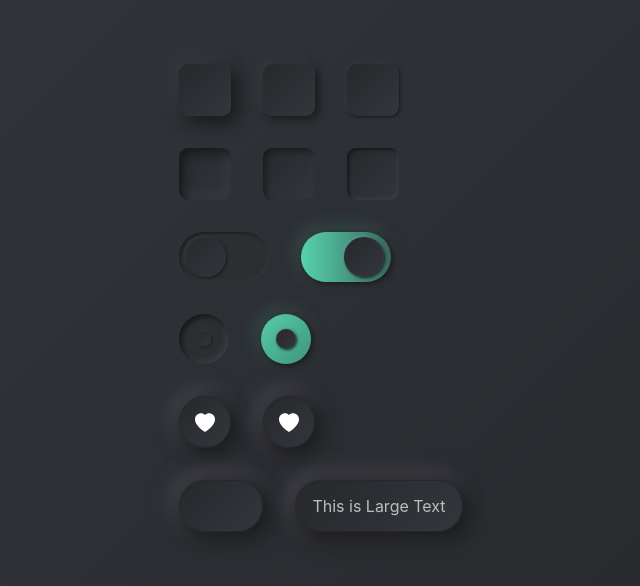
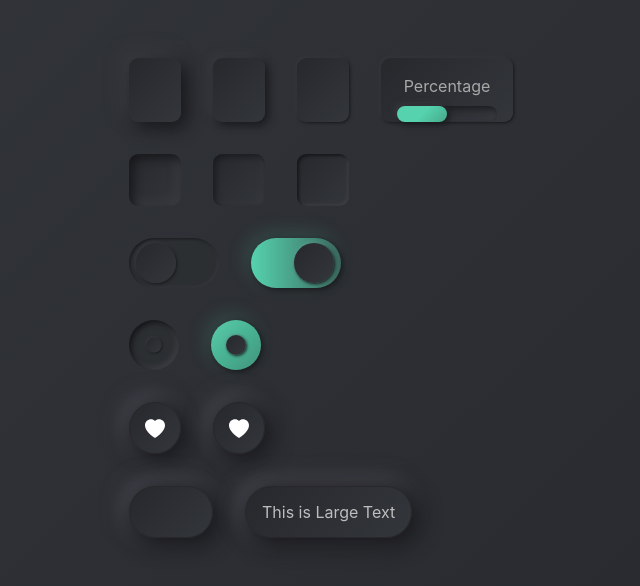
Before and after one commit to LucasVand/Weather-App, a React (Vite) app: page / in a window 1280 px wide. Shown: the part 102-688 px from the top of the page, without its empty margins (319-959 px from the left). Built offline with nearby package versions, Linux system fonts and the light colour scheme.

Commit message:
Adding More Components

```diff
--- a/src/App.tsx
+++ b/src/App.tsx
@@ -4,6 +4,7 @@ import Toggle from './Components/Toggle/Toggle'
 import RadioButton from './Components/RadioButton/RadioButton'
 import CircleButton from './Components/CircleButton/CircleButton'
 import Button from './Components/Button/Button'
+import ProgressBar from './Components/ProgressBar/ProgressBar'
 
 //rgb(86, 211, 174) original accent Color!!!
 
@@ -28,6 +29,7 @@ function App() {
         <StaticBox height={3}> </StaticBox>
         <StaticBox height={2}> </StaticBox>
         <StaticBox height={1}> </StaticBox>
+        <ProgressBar progress={0.5}>Percentage</ProgressBar>
       </div>
 
       <div style={{ display: 'flex', flexDirection: 'row' }}>
@@ -56,8 +58,9 @@ function App() {
       </div>
       <div style={{ display: 'flex', flexDirection: 'row' }}>
         <Button></Button>
-        <Button on={bb} onClick={() => { setBB(!bb) }}>This is Large Text</Button>
+        <Button>This is Large Text</Button>
       </div>
+
 
     </>
   )
--- a/src/Components/Button/Button.css
+++ b/src/Components/Button/Button.css
@@ -42,7 +42,9 @@
         opacity: 1;
         scale: 1.08;
     }
+
 }
+
 
 .buttonBG:active {
     scale: 0.95;
@@ -74,6 +76,8 @@
     box-shadow: inset 2px 2px 6px rgb(72, 122, 110), inset -2px -2px 6px rgb(134, 220, 201);
 }
 
+
+
 .buttonChild {
     display: flex;
     align-items: center;
--- /dev/null
+++ b/src/Components/ProgressBar/ProgressBar.css
@@ -0,0 +1,32 @@
+.sliderBG {
+    width: 90%;
+    height: 50%;
+    min-width: 100px;
+    background-image: linear-gradient(-45deg, rgb(51, 54, 59), rgb(38, 40, 44));
+    box-shadow: inset 2px 2px 6px rgb(24, 24, 27), inset -2px -2px 6px rgb(61, 61, 68);
+
+    border-radius: 10em;
+
+}
+
+.slider {
+    background-image: linear-gradient(-45deg, rgb(69, 169, 139), rgb(86, 211, 174), rgb(86, 211, 174));
+    height: 100%;
+    box-shadow: 2px 2px 6px rgb(24, 24, 27), -2px -2px 6px rgb(61, 61, 68);
+    border-radius: 10em;
+
+
+}
+
+.progressCont {
+    height: 100%;
+    width: 100%;
+
+    text-align: center;
+
+
+}
+
+.progressChildren {
+    margin-bottom: 0.5em;
+}
--- /dev/null
+++ b/src/Components/ProgressBar/ProgressBar.tsx
@@ -0,0 +1,40 @@
+import { Children } from 'react'
+import StaticBox from '../StaticBox/StaticBox'
+import './ProgressBar.css'
+
+interface props {
+    height?: number,
+    progress: number,
+    children?: React.ReactNode
+}
+
+function ProgressBar({ height, progress, children }: props) {
+
+    const percent = () => {
+        if (progress > 1) {
+            return 100
+        }
+        else if (progress <= 0) {
+            return 2
+        }
+        return progress * 100
+    }
+    return (
+        <>
+            <StaticBox height={height}>
+                <div className='progressCont'>
+                    <div className='progressChildren'>
+                        {children}
+                    </div>
+
+                    <div className='sliderBG'>
+                        <div className='slider' style={{ left: `${100 - percent()}%`, width: `${percent()}%` }}></div>
+                    </div>
+                </div>
+            </StaticBox>
+
+        </>
+    )
+}
+
+export default ProgressBar
--- a/src/Components/StaticBox/StaticBox.module.css
+++ b/src/Components/StaticBox/StaticBox.module.css
@@ -10,6 +10,7 @@
     display: flex;
     align-items: center;
     justify-content: center;
+    flex-direction: column;
 
 
     min-width: 20px;
@@ -18,4 +19,6 @@
     padding: 1em;
 
     margin: 1em;
+
+    position: relative;
 }
```
